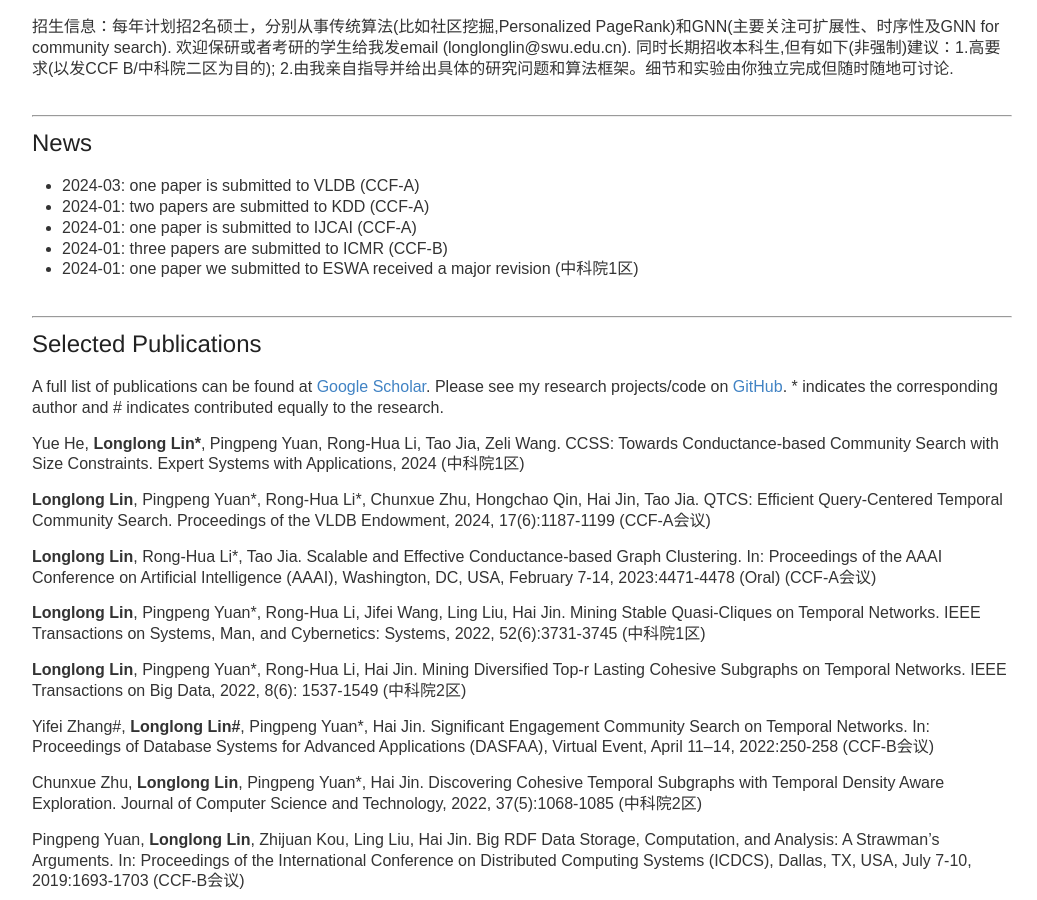
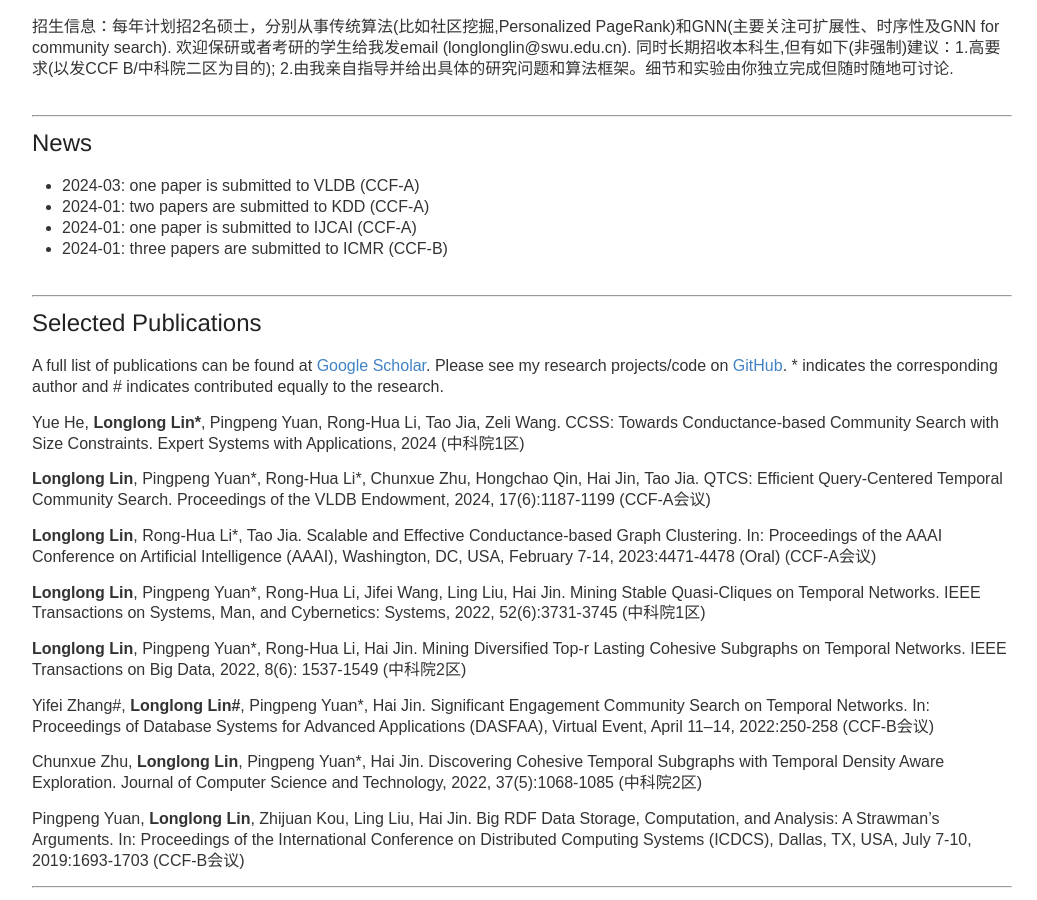
Before and after one commit to longlonglin/longlonglin.github.io, a Jekyll site: the page built from index.md, in a window 1280 px wide and 900 px high, scrolled down 430 px. Shown: the whole window, without its empty margins (118-1155 px from the left). Built offline with Jekyll 4.4.1, drawn with Linux system fonts in a browser that asks for light colours; our own code applies the rules of GitHub Pages for plain Markdown files.

Commit message:
Update index.md

```diff
--- a/index.md
+++ b/index.md
@@ -18,7 +18,6 @@ ___
 * 2024-01: two papers are submitted to KDD  (CCF-A)
 * 2024-01: one paper is submitted to IJCAI  (CCF-A)
 * 2024-01: three papers are submitted to ICMR  (CCF-B)
-* 2024-01: one paper we submitted to ESWA received a major revision (中科院1区)
 <br><br>
 
 ___
```
